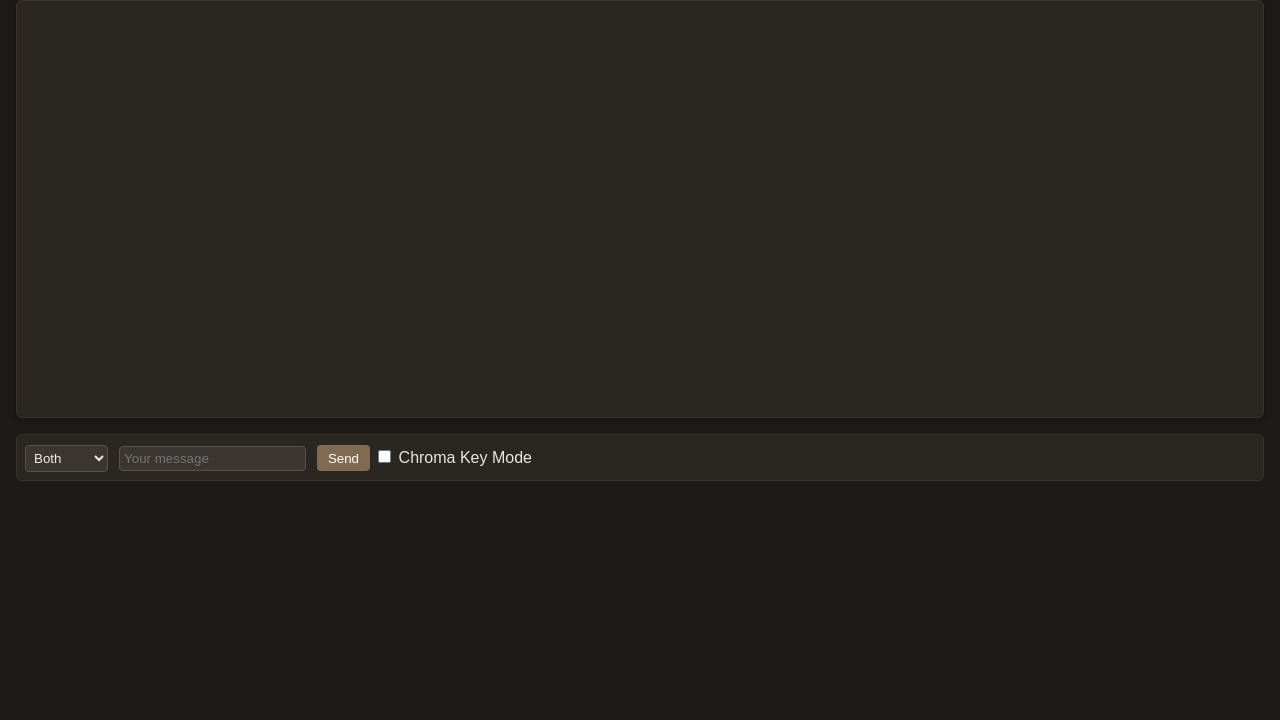
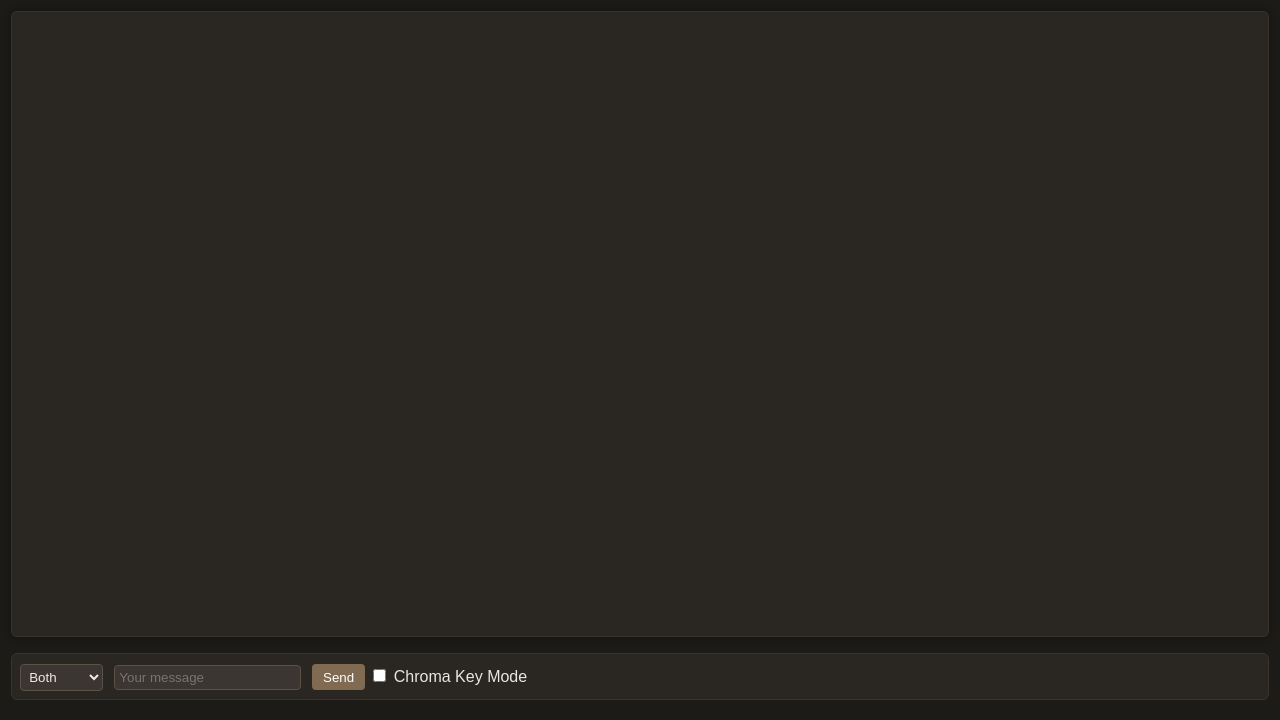
Before and after one commit to Thalpy/Twin-chat, a website: page public/index.html in a window 1280 px wide. Shown: the part 80-800 px from the top of the page. Drawn offline with nearby package versions, Linux system fonts and the light colour scheme; no server answers.

Commit message:
Minimum viable (happy with it for now)

```diff
--- a/public/index.html
+++ b/public/index.html
@@ -7,6 +7,7 @@
 </head>
 
 <body>
+    <div id="container">
         <h1>Unified VTuber Chat</h1>
 
         <div id="chat"></div>
@@ -20,6 +21,7 @@
             <input type="text" id="msg" placeholder="Your message" />
             <button onclick="send()">Send</button>
             <label><input type="checkbox" id="chromaToggle"> Chroma Key Mode</label>
+        </div>
     </div>
 
     <audio id="notify" src="notify.mp3" preload="auto"></audio>
@@ -61,8 +63,8 @@
             const div = document.createElement("div");
             div.innerHTML = html;
             const allowedHosts = [
-                "https://static-cdn.jtvnw.net",    // Twitch
-                "https://www.gstatic.com/youtube"  // YouTube emoji
+                "https://static-cdn.jtvnw.net",
+                "https://www.gstatic.com/youtube"
             ];
             const images = div.querySelectorAll("img");
             for (const img of images) {
--- a/public/style.css
+++ b/public/style.css
@@ -3,14 +3,16 @@ body {
     margin: 1em;
     background-color: #1c1b18;
     color: #e8e6e3;
+    flex-direction: column;
 }
 
 #chat {
+    flex: 1;
     border: 1px solid #3a332b;
     background-color: #2a2723;
     color: #f0eae0;
     height: 400px;
-    overflow-y: scroll;
+    overflow-y: auto;
     padding: 0.5em;
     border-radius: 6px;
     box-shadow: 0 0 8px #00000055;
@@ -95,3 +97,21 @@ img.emoji {
     vertical-align: middle;
     margin-right: 0.3em;
 }
+
+html,
+body {
+    height: 98%;
+    margin: 0;
+    padding: 0.35em;
+}
+
+#container {
+    display: flex;
+    flex-direction: column;
+    height: 100%;
+}
+
+#chat {
+    flex: 1;
+    /* This is the magic */
+}
```
Lines whose indentation alone changed are shown as unchanged.
